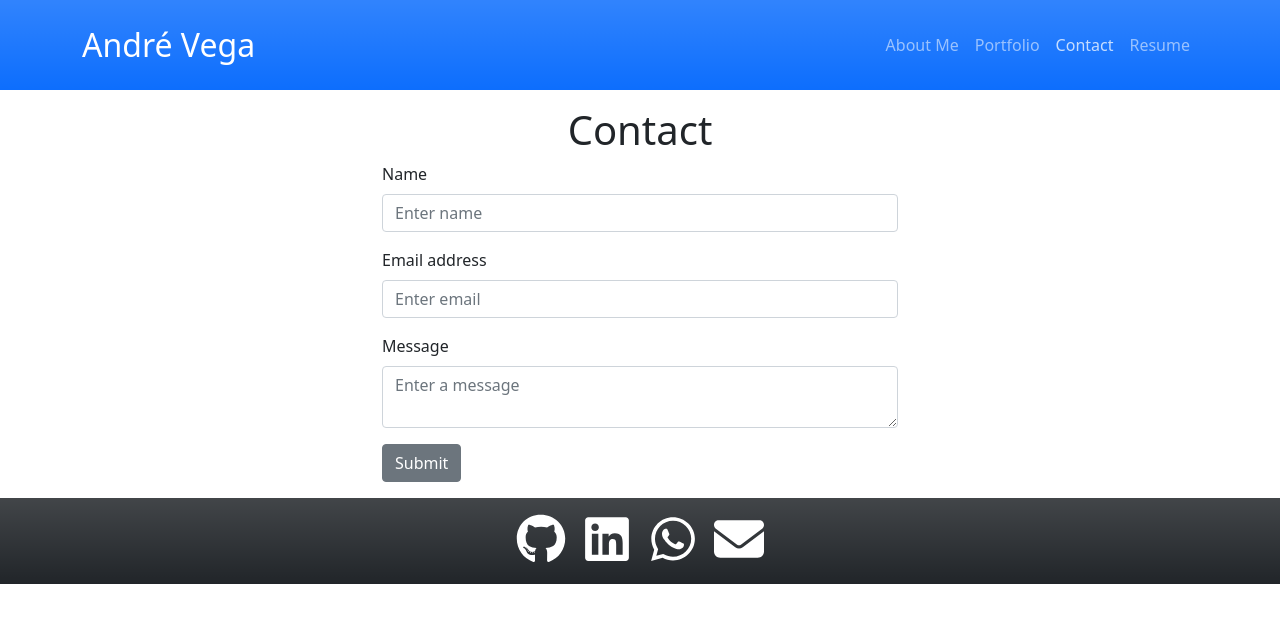
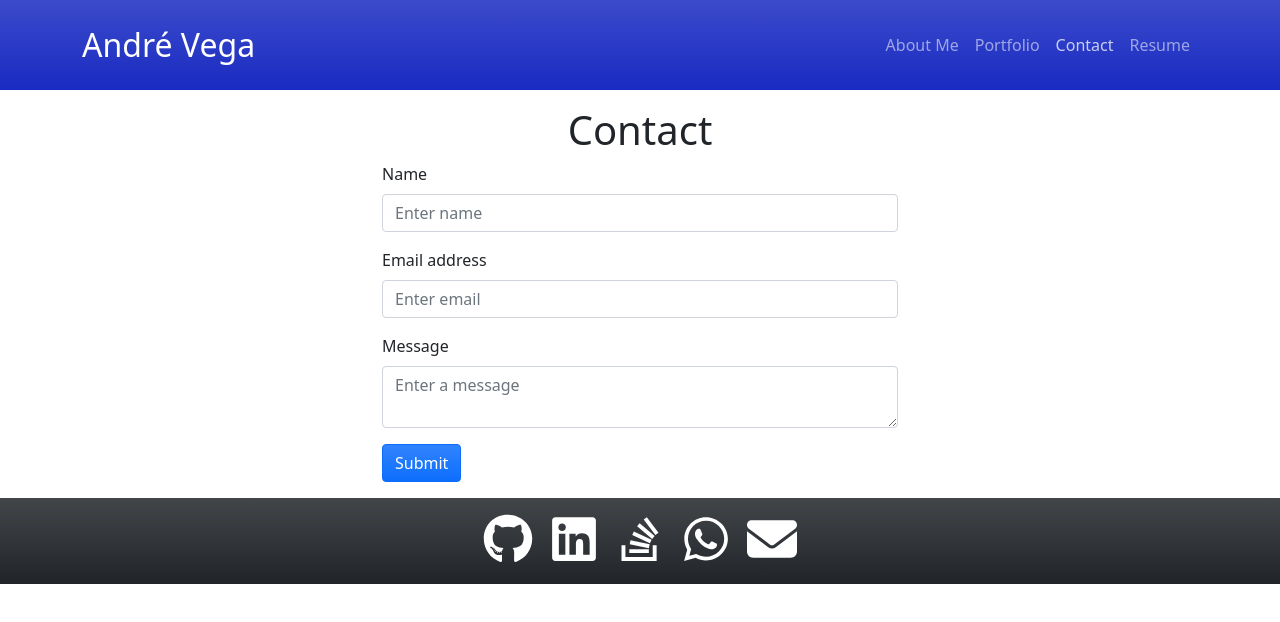
Before and after one commit to AndreV96/Portfolio, a React (Create React App) app: page / in a window 1280 px wide. Both pictures are taken after a click on the button "Contact". Shown: the top 622 px of the page. Built offline with nearby package versions, Linux system fonts and the light colour scheme.

Commit message:
Changed layout colors.

```diff
--- a/src/App.css
+++ b/src/App.css
@@ -38,6 +38,16 @@
 }
 
 /* Colors */
+
+.bg-sky-blue {
+  background-color: #78C0E0;
+}
+.bg-persian-blue {
+  background-color: #192BC2;
+}
+.bg-midnight-blue {
+  background-color: #0E0E52;
+}
 
 .bg-black {
   background-color: #32292F;
--- a/src/components/ContactForm.js
+++ b/src/components/ContactForm.js
@@ -20,7 +20,7 @@ function ContactForm() {
             <FormControl as="textarea" aria-label="With textarea" placeholder="Enter a message"/>
           </Form.Group>
           {/* Add a type="submit" to add the functionality */}
-          <Button variant="secondary">
+          <Button className="bg-persian-blue bg-gradient">
             Submit
           </Button>
         </Form>
--- a/src/components/Footer.js
+++ b/src/components/Footer.js
@@ -1,6 +1,6 @@
 import React from "react";
 import {FontAwesomeIcon} from '@fortawesome/react-fontawesome'
-import {faLinkedin, faGithub, faWhatsapp} from '@fortawesome/free-brands-svg-icons'
+import {faLinkedin, faGithub, faWhatsapp ,faStackOverflow} from '@fortawesome/free-brands-svg-icons'
 import {faEnvelope} from '@fortawesome/free-solid-svg-icons'
 
 function Footer() {
@@ -8,6 +8,7 @@ function Footer() {
     <div className="App py-3 bg-dark bg-gradient">
       <a href="https://github.com/AndreV96" target="_blank"><FontAwesomeIcon icon={faGithub}  className="me-3 footer-icons"/></a>
       <a href="https://www.linkedin.com/in/andre-vega-lederer/" target="_blank"><FontAwesomeIcon icon={faLinkedin} className="me-3 footer-icons"/></a>
+      <a href="https://stackoverflow.com/users/18910833/andr%c3%a9-vega" target="_blank"><FontAwesomeIcon icon={faStackOverflow} className="me-3 footer-icons"/></a>
       <a href="https://api.whatsapp.com/send/?phone=%2B524422052403&text&app_absent=0" target="_blank"><FontAwesomeIcon icon={faWhatsapp} className="me-3 footer-icons"/></a>
       <a href="mailto:ventasleder@hotmail.com" target="_blank"><FontAwesomeIcon icon={faEnvelope} className=" footer-icons"/></a>
     </div>
--- a/src/components/Navigation.js
+++ b/src/components/Navigation.js
@@ -8,10 +8,10 @@ function Navigation(props) {
   }
   return (
     <div>
-      <Navbar className="bg-primary bg-gradient py-3" variant="dark">
+      <Navbar className="bg-persian-blue bg-gradient py-3" variant="dark">
         <Container>
           <Navbar.Brand className="fs-2">André Vega</Navbar.Brand>
-            <Nav>
+            <Nav className="">
               <Nav.Link id="about" onClick={clickHandler} >About Me</Nav.Link>
               <Nav.Link id="portfolio" onClick={clickHandler} >Portfolio</Nav.Link>
               <Nav.Link id="contact" onClick={clickHandler} >Contact</Nav.Link>
--- a/src/components/Project.js
+++ b/src/components/Project.js
@@ -5,7 +5,7 @@ import {faGithub} from '@fortawesome/free-brands-svg-icons'
 
 function Project() {
   return (
-    <div className="App">
+    <div className="App ">
     <h1 className="mt-3">Projects</h1>
       <Container className="my-3 projects-container align-items-center justify-content-center">
         <a href="https://limitless-plateau-15055.herokuapp.com/" target="_blank" className="whistle-card"><Card className="bg-dark text-white d-block project-card">
```
Also changed, not shown: 1 other file (tests, documents, lock files or other folders).
